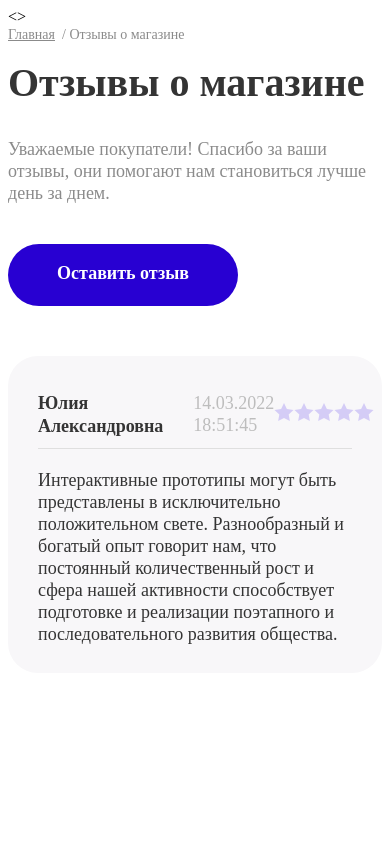
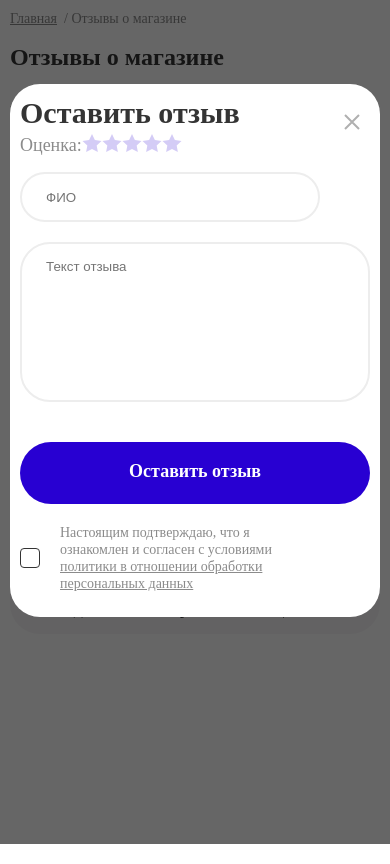
Before and after one commit to Ackchyrin/how-to-learn, a plain HTML site: page styles/test.html in a window 390 px wide. Both pictures are taken after a click on the element "Оставить отзыв". Drawn offline with Linux system fonts and the light colour scheme.

Commit message:
Add files via upload

```diff
--- a/styles/main.js
+++ b/styles/main.js
@@ -1,15 +1,26 @@
 let sendReviews = document.querySelector('.header__title-button')
 popupContainerReviews = document.querySelector('.reviews__popup-container')
 popupReviews = document.querySelector('.reviews__popup')
+popupCloseButton = document.querySelector('.reviews__popup-close')
 
 sendReviews.addEventListener('click', openReviewsPopup)
+popupCloseButton.addEventListener('click', closeReviewsPopup)
+popupContainerReviews.addEventListener('click', closeReviewsPopup)
 
 function openReviewsPopup(){
     popupContainerReviews.style.display = "block"
     popupReviews.style.display = "flex"
+    document.addEventListener('keydown', closePopupEsc);
 }
 
-function closeReviewsPopup{
+function closeReviewsPopup(){
     popupContainerReviews.style.display = "none"
     popupReviews.style.display = "none"
+    document.removeEventListener('keydown', closePopupEsc);
 }
+
+function closePopupEsc(event){
+    if (event.key === 'Escape') {
+        closeReviewsPopup();
+        }
+}
--- a/styles/style.css
+++ b/styles/style.css
@@ -1,3 +1,9 @@
+body {
+    height: 100vh;
+    margin: 0;
+    padding: 10px;
+}
+
 .header__title{
     font-weight: 400;
     font-size: 14px;
@@ -49,6 +55,8 @@
     border-bottom: 1px solid #DFDFDF;
     align-items: center;
     justify-content: space-between;
+    flex-direction: row;
+    padding: 0;
 }
 
 .reviews__container-topText{
@@ -64,10 +72,13 @@
     line-height: 22px;
     color: #BDBDBD;
     margin-left: 30px;
+    margin-right: auto;
+    position: unset;
 }
 
 .reviews__container-topRight{
     display: flex;
+    width: fit-content;
 }
 
 .reviews__container-Text{
@@ -118,14 +129,14 @@
 
 .reviews__popup{
     width: 668px;
-    left: 626px;
-    top: 209px;
-    position: fixed;
+    position: relative;
     background: #FFFFFF;
     border-radius: 30px;
     padding: 43px 50px 50px;
     display: none;
     flex-direction: column;
+    margin: auto;
+    bottom: 250px;
 }
 
 .reviews__popup-title{
@@ -146,6 +157,7 @@
     font-size: 18px;
     line-height: 22px;
     color: #8B8B8B;
+    display: flex;
 }
 
 .reviews__popup-inputName{
@@ -215,3 +227,107 @@
     top: 30px;
     cursor: pointer;
 }
+
+.link__text-popup{
+    color: #8B8B8B;
+}
+
+@media screen and (max-width:800px) {
+    .reviews__popup {
+        width: auto;
+        bottom: 450px;
+    }
+
+    .reviews__popup-inputDescription{
+        width: auto;
+    }
+
+    .reviews__popup-bottom{
+        flex-direction: column;
+    }
+    .reviews__popup-bottomSecond{
+        margin-top: 20px;
+    }
+}
+
+@media screen and (max-width:550px) {
+    .reviews__popup-stars{
+        position: absolute;
+        top: 85px;
+    }
+    .reviews__popup-close{
+        right: 20px;
+    }
+}
+
+@media screen and (max-width:475px) {
+    .header__title-text {
+        font-weight: 600;
+        font-size: 24px;
+        line-height: 30px;
+    }
+
+    .reviews__container{
+        background-color: white;
+        padding: 15px 20px;
+        background: #F8F7F9;
+    }
+
+    .reviews__container-top{
+        flex-direction: column;
+        padding-bottom: 20px;
+    }
+
+    .reviews__container-topRight {
+        flex-direction: column;
+        width: 100%;
+    }
+
+    .reviews__container-topTime{
+        margin: 0;
+    }
+
+    .reviews__container-topTime{
+        margin-right: auto;
+        margin-top: 0px;
+        position: relative;
+        top: 22px;
+    }
+
+    .reviews__container-stars{
+        margin-left: auto;
+    }
+
+    .reviews__popup {
+        width: auto;
+        bottom: 550px;
+        padding: 10px 10px 25px ;
+    }
+
+    .reviews__popup-inputDescription{
+        width: auto;
+    }
+
+    .reviews__popup-bottomSecond{
+        width: fit-content;
+    }
+
+    .reviews__popup-bottomButton{
+        padding-left: 0;
+        padding-right: 0;
+    }
+
+    .reviews__popup-bottomText {
+        margin-left: 20px;
+      }
+
+      .reviews__popup-stars{
+        top: 50px;
+    }
+}
+
+@media screen and (max-width:350px) {
+    .reviews__popup-title{
+        font-size: 26px;
+    }
+}
--- a/styles/test.html
+++ b/styles/test.html
@@ -7,7 +7,6 @@
     <title>Document</title>
     <link rel="stylesheet" href="/style.css" />
 </head>
-<>
     <div class="header__title">
         <a class="header__title-link" href="/">Главная</a>
         <div class="header__title-description">&nbsp;&nbsp;/ &#32;Отзывы о магазине</div>
@@ -21,8 +20,8 @@
         <div class="reviews__container-top">
             <div class="reviews__container-topRight">
                 <div class="reviews__container-topText">Юлия Александровна</div>
-                <div class="reviews__container-topTime">14.03.2022 18:51:45</div>
             </div>
+            <div class="reviews__container-topTime">14.03.2022 18:51:45</div>
             <div class="reviews__container-stars">
                 <div class="reviews__container-star">
                     <svg width="20" height="19" viewBox="0 0 20 19" fill="none" xmlns="http://www.w3.org/2000/svg">
@@ -66,7 +65,31 @@
         <div class="reviews__popup-top">
             <input class="reviews__popup-inputName" type="text" placeholder="ФИО" required>
             <div class="reviews__popup-stars">
-                Оценка:
+                Оценка:                <div class="reviews__container-star">
+                    <svg width="20" height="19" viewBox="0 0 20 19" fill="none" xmlns="http://www.w3.org/2000/svg">
+                        <path class="star" d="M10 0L12.8801 6.03582L19.5106 6.90983L14.6602 11.5142L15.8779 18.0902L10 14.9L4.12215 18.0902L5.33982 11.5142L0.489435 6.90983L7.11985 6.03582L10 0Z" fill="#D4CCF6"/>
+                    </svg>
+                </div>
+                <div class="reviews__container-star">
+                    <svg width="20" height="19" viewBox="0 0 20 19" fill="none" xmlns="http://www.w3.org/2000/svg">
+                        <path class="star" d="M10 0L12.8801 6.03582L19.5106 6.90983L14.6602 11.5142L15.8779 18.0902L10 14.9L4.12215 18.0902L5.33982 11.5142L0.489435 6.90983L7.11985 6.03582L10 0Z" fill="#D4CCF6"/>
+                    </svg>
+                </div>
+                <div class="reviews__container-star">
+                    <svg width="20" height="19" viewBox="0 0 20 19" fill="none" xmlns="http://www.w3.org/2000/svg">
+                        <path class="star" d="M10 0L12.8801 6.03582L19.5106 6.90983L14.6602 11.5142L15.8779 18.0902L10 14.9L4.12215 18.0902L5.33982 11.5142L0.489435 6.90983L7.11985 6.03582L10 0Z" fill="#D4CCF6"/>
+                    </svg>
+                </div>
+                <div class="reviews__container-star">
+                    <svg width="20" height="19" viewBox="0 0 20 19" fill="none" xmlns="http://www.w3.org/2000/svg">
+                        <path class="star" d="M10 0L12.8801 6.03582L19.5106 6.90983L14.6602 11.5142L15.8779 18.0902L10 14.9L4.12215 18.0902L5.33982 11.5142L0.489435 6.90983L7.11985 6.03582L10 0Z" fill="#D4CCF6"/>
+                    </svg>
+                </div>
+                <div class="reviews__container-star">
+                    <svg width="20" height="19" viewBox="0 0 20 19" fill="none" xmlns="http://www.w3.org/2000/svg">
+                        <path class="star" d="M10 0L12.8801 6.03582L19.5106 6.90983L14.6602 11.5142L15.8779 18.0902L10 14.9L4.12215 18.0902L5.33982 11.5142L0.489435 6.90983L7.11985 6.03582L10 0Z" fill="#D4CCF6"/>
+                    </svg>
+                </div>
             </div>
         </div>
         <input class="reviews__popup-inputDescription" type="text" placeholder="Текст отзыва" required>
@@ -74,7 +97,7 @@
             <div class="reviews__popup-bottomButton">Оставить отзыв</div>
             <div class="reviews__popup-bottomSecond">
                 <div class="reviews__popup-bottomCheck"></div>
-                <div class="reviews__popup-bottomText">Настоящим подтверждаю, что я ознакомлен и согласен с условиями политики в отношении обработки персональных данных</div>
+                <div class="reviews__popup-bottomText">Настоящим подтверждаю, что я ознакомлен и согласен с условиями <a class="link__text-popup" href="/">политики в отношении обработки персональных данных</a></div>
             </div>
         </div>
     </div>
```
